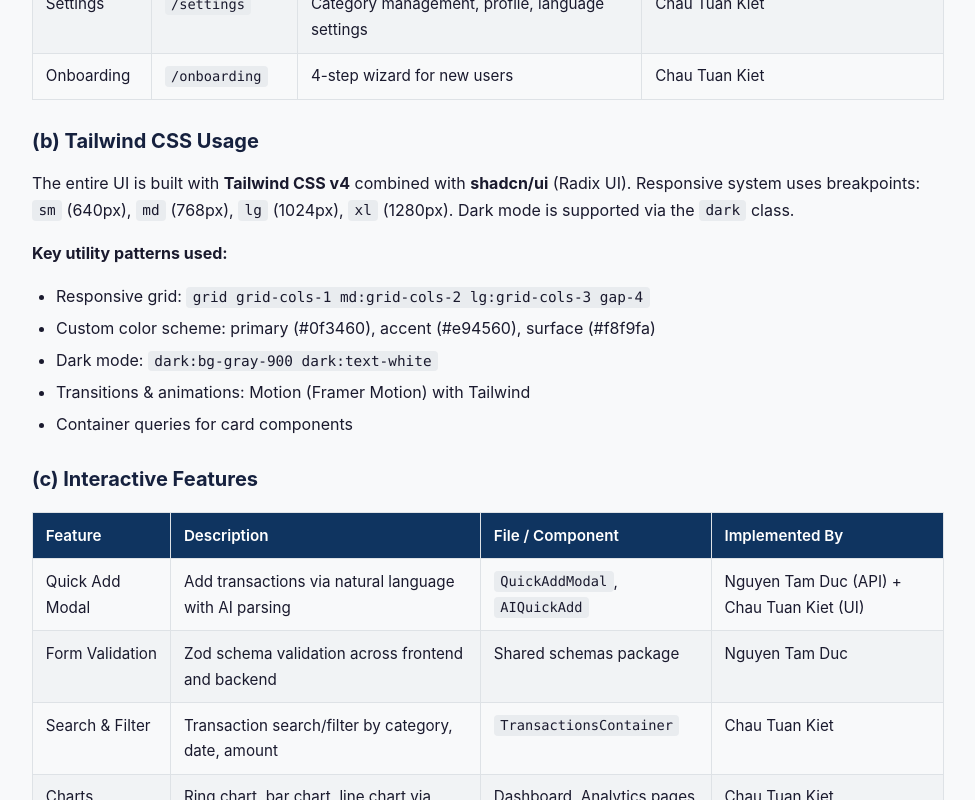
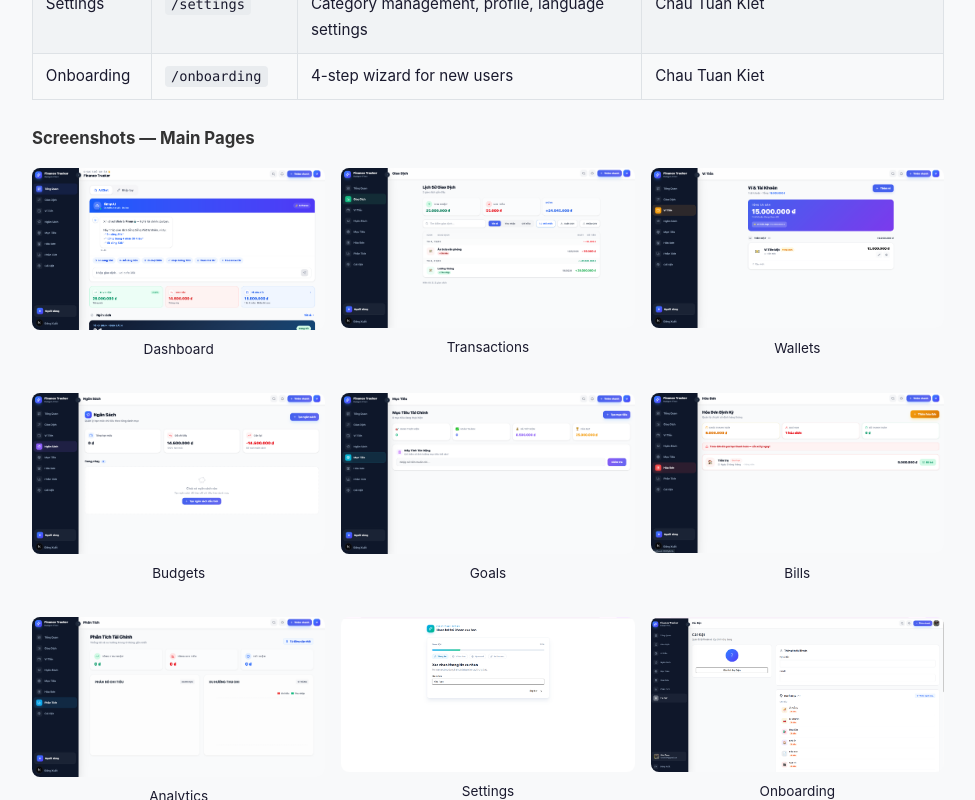
Before and after one commit to kiet00394-collab/Final-Report, a Next.js app: page / in a window 1280 px wide. Shown: the part 8180-8980 px from the top of the page, without its empty margins (152-1127 px from the left). Built offline with nearby package versions, Linux system fonts and the light colour scheme.

Commit message:
feat: add 9 page screenshots to Pages Built section

```diff
--- a/pages/index.js
+++ b/pages/index.js
@@ -280,6 +280,19 @@ da139ec feat(automation): add recurring bills worker, notifications &amp; settin
             <tr><td>Onboarding</td><td><code>/onboarding</code></td><td>4-step wizard for new users</td><td>Chau Tuan Kiet</td></tr>
           </tbody>
         </table>
+
+        <h4>Screenshots — Main Pages</h4>
+        <div style={{display:'grid', gridTemplateColumns:'repeat(auto-fill, minmax(280px, 1fr))', gap:'1rem', marginTop:'1rem'}}>
+          <div><img src="/screenshots/Screenshot 2026-05-17 at 14.47.07.png" alt="Dashboard" style={{width:'100%', borderRadius:'8px'}} /><p style={{textAlign:'center', fontSize:'0.85rem'}}>Dashboard</p></div>
+          <div><img src="/screenshots/Screenshot 2026-05-17 at 14.49.23.png" alt="Transactions" style={{width:'100%', borderRadius:'8px'}} /><p style={{textAlign:'center', fontSize:'0.85rem'}}>Transactions</p></div>
+          <div><img src="/screenshots/Screenshot 2026-05-17 at 14.49.35.png" alt="Wallets" style={{width:'100%', borderRadius:'8px'}} /><p style={{textAlign:'center', fontSize:'0.85rem'}}>Wallets</p></div>
+          <div><img src="/screenshots/Screenshot 2026-05-17 at 14.49.45.png" alt="Budgets" style={{width:'100%', borderRadius:'8px'}} /><p style={{textAlign:'center', fontSize:'0.85rem'}}>Budgets</p></div>
+          <div><img src="/screenshots/Screenshot 2026-05-17 at 14.49.57.png" alt="Goals" style={{width:'100%', borderRadius:'8px'}} /><p style={{textAlign:'center', fontSize:'0.85rem'}}>Goals</p></div>
+          <div><img src="/screenshots/Screenshot 2026-05-17 at 14.50.12.png" alt="Bills" style={{width:'100%', borderRadius:'8px'}} /><p style={{textAlign:'center', fontSize:'0.85rem'}}>Bills</p></div>
+          <div><img src="/screenshots/Screenshot 2026-05-17 at 14.50.27.png" alt="Analytics" style={{width:'100%', borderRadius:'8px'}} /><p style={{textAlign:'center', fontSize:'0.85rem'}}>Analytics</p></div>
+          <div><img src="/screenshots/Screenshot from 2026-05-17 20-58-31.png" alt="Settings" style={{width:'100%', borderRadius:'8px'}} /><p style={{textAlign:'center', fontSize:'0.85rem'}}>Settings</p></div>
+          <div><img src="/screenshots/Screenshot from 2026-05-17 20-59-39.png" alt="Onboarding" style={{width:'100%', borderRadius:'8px'}} /><p style={{textAlign:'center', fontSize:'0.85rem'}}>Onboarding</p></div>
+        </div>
 
         <h3>(b) Tailwind CSS Usage</h3>
         <p>
```
Also changed, not shown: public/screenshots/Screenshot from 2026-05-17 20-58-31.png (added), public/screenshots/Screenshot from 2026-05-17 20-59-39.png (added).
